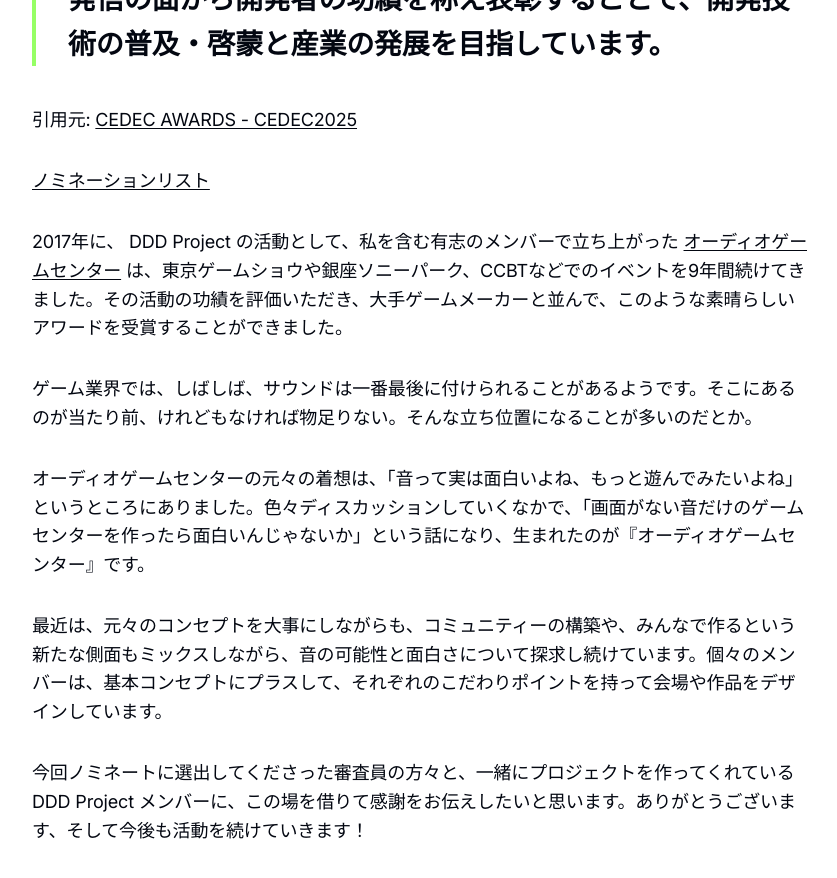
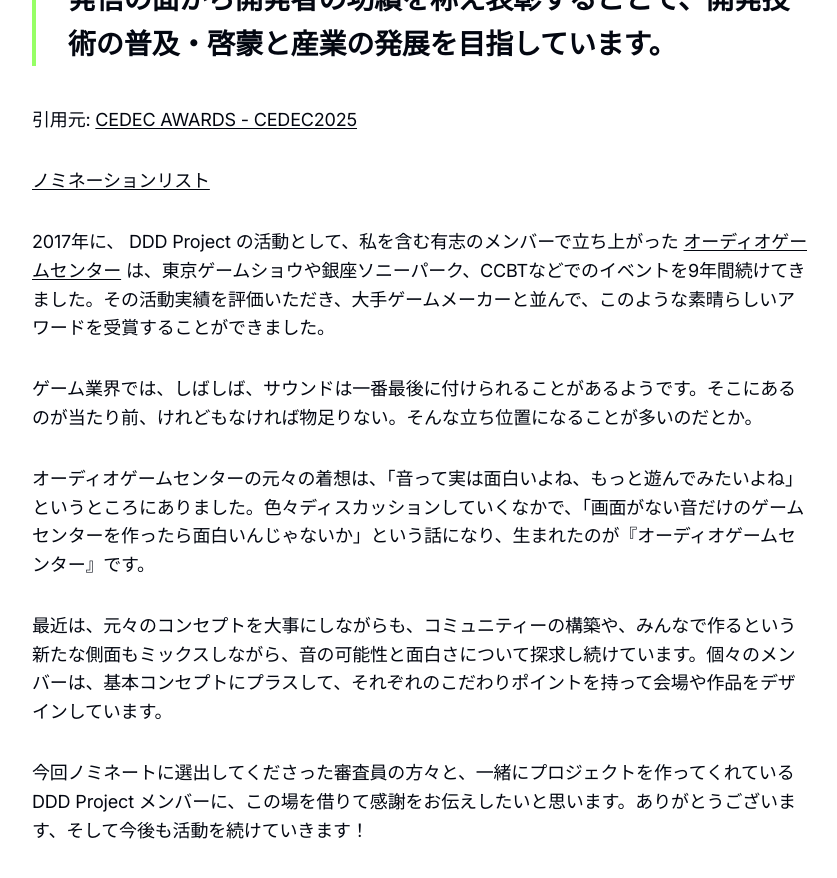
Before and after one commit to yncat/lp, a Jekyll site: the page built from _posts/2025-06-30-cedec.md, in a window 1280 px wide and 900 px high, scrolled down 1339 px. Shown: the top 878 px of the window, without its empty margins (218-1055 px from the left). Built offline with Jekyll 4.4.1, drawn with Linux system fonts in a browser that asks for light colours.

```diff
--- a/_posts/2025-06-30-cedec.md
+++ b/_posts/2025-06-30-cedec.md
@@ -13,7 +13,7 @@
 
 [ノミネーションリスト](https://cedec.cesa.or.jp/2025/event/awards/category_excellence/)
 
-2017年に、 DDD Project の活動として、私を含む有志のメンバーで立ち上がった [オーディオゲームセンター](https://audiogame.center/) は、東京ゲームショウや銀座ソニーパーク、CCBTなどでのイベントを9年間続けてきました。その活動の功績を評価いただき、大手ゲームメーカーと並んで、このような素晴らしいアワードを受賞することができました。
+2017年に、 DDD Project の活動として、私を含む有志のメンバーで立ち上がった [オーディオゲームセンター](https://audiogame.center/) は、東京ゲームショウや銀座ソニーパーク、CCBTなどでのイベントを9年間続けてきました。その活動実績を評価いただき、大手ゲームメーカーと並んで、このような素晴らしいアワードを受賞することができました。
 
 ゲーム業界では、しばしば、サウンドは一番最後に付けられることがあるようです。そこにあるのが当たり前、けれどもなければ物足りない。そんな立ち位置になることが多いのだとか。
 
```
